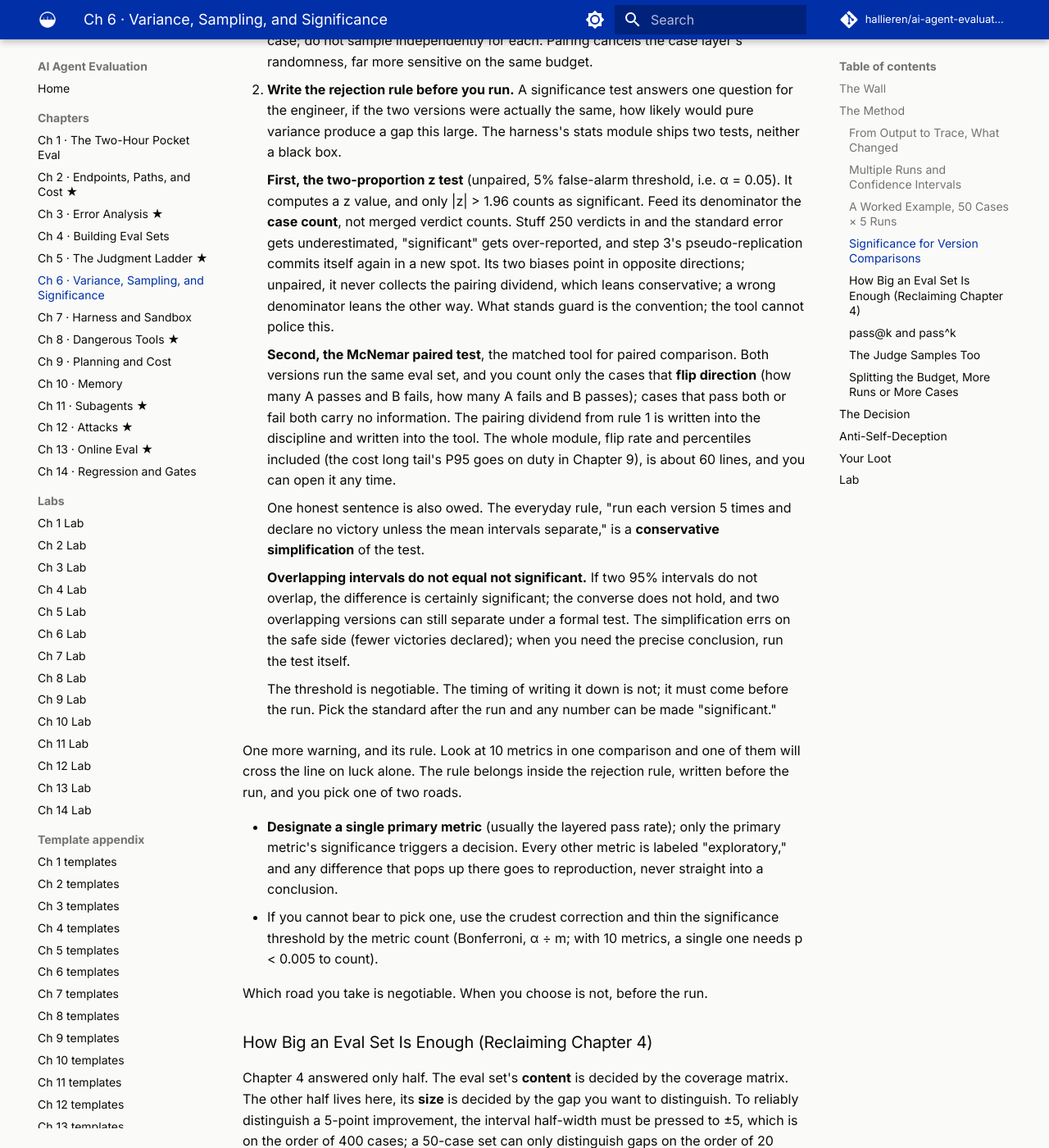
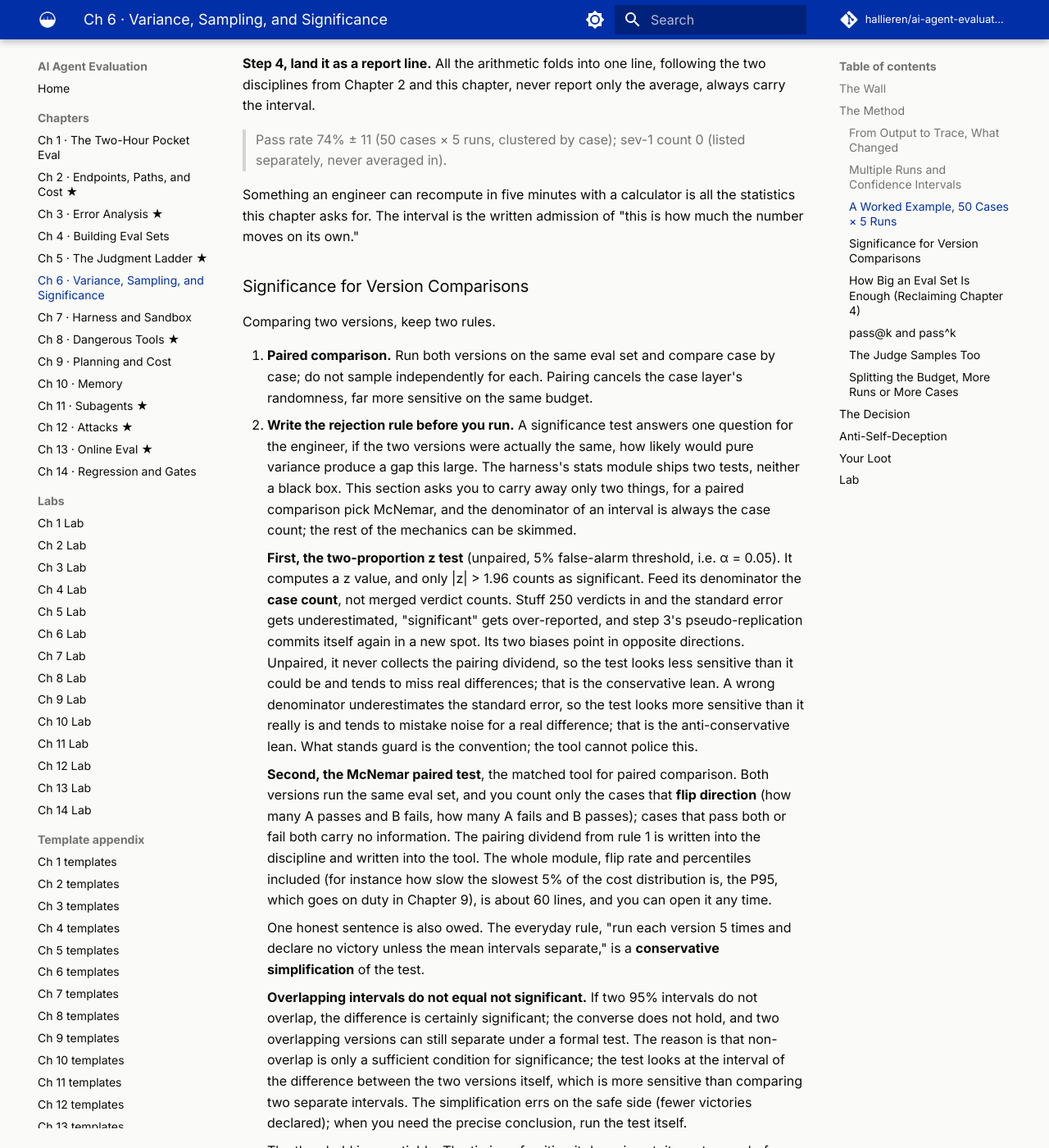
Before and after one commit to hallieren/ai-agent-evaluation, an MkDocs documentation site: the page built from docs/chapters/ch06-variance.md, in a window 1280 px wide and 1400 px high, scrolled down 4590 px. Shown: the whole window at 82% size. Built offline with MkDocs 1.6.1 and Material for MkDocs 9.7.7, drawn with Linux system fonts in a browser that asks for light colours; comment, search, counter and statistics services are not loaded; some of the changed text lies outside the part shown.

Commit message:
ch06: state the worked example's result up front, split the variance arithmetic into steps, explain interval, n-1, overlap, and the z test's two biases, add flip-rate and pass@k mnemonics

```diff
--- a/docs/chapters/ch06-variance.md
+++ b/docs/chapters/ch06-variance.md
@@ -5,7 +5,7 @@
 
 ## The Wall
 
-By the end of Chapter 5, the team owned for the first time the ability to change a version, run the set, and read a number. What should be assertions were assertions, the judges that should judge were calibrated, and a full pass over the eval set went from an evening of hand labeling to a dozen-odd minutes. Then that ability immediately deceived everyone.
+By the end of Chapter 5, the team owned for the first time the ability to change a version, run the set, and read a number. Everything that could be an assertion was one, every judge that needed calibrating had been calibrated, and a full pass over the eval set went from an evening of hand labeling to a dozen-odd minutes. Then that ability immediately deceived everyone.
 
 Someone gave Mini's system prompt a careful rewrite, ran the set once, and the pass rate went from 74% to 79%. Five percentage points, in black and white. The group chat started celebrating, and the change merged the same day. The next day someone else reran the eval set for an unrelated reason. 73%.
 
@@ -19,7 +19,7 @@
 
 In a single-turn application, one case is one sample. One input, one output, non-determinism acts once. Run it twice and the differences usually stay at the wording level; verdict flips are the minority.
 
-Agents move this to another order of magnitude, **non-deterministic + multi-step**. Every step is a sample, the previous step's output is the next step's input, and variance compounds along the trace. A small fork at step 3, one extra order lookup, or a different reading of what the customer said, is two different worlds by step 12. One trace hands off to a human per policy; the other makes an unauthorized commitment. The same case's verdict flipping between `pass` and `unsafe` is a normal condition in this regime; do not file it as a bug. Normal means it will happen, not that it is acceptable; how such cases get settled is exactly the bill the flip rate computes later in this chapter.
+Agents move this to another order of magnitude, **non-deterministic + multi-step**. Every step is a sample, the previous step's output is the next step's input, and variance compounds along the trace, every extra step stacks the randomness of the steps before it onto itself, and the deviation grows the farther you go. A small fork at step 3, one extra order lookup, or a different reading of what the customer said, is two different worlds by step 12. One trace hands off to a human per policy; the other makes an unauthorized commitment. The same case's verdict flipping between `pass` and `unsafe` is a normal condition in this regime; do not file it as a bug. Normal means it will happen, not that it is acceptable; how such cases get settled is exactly the bill the flip rate (the share of cases whose verdicts disagree across repeated runs) computes later in this chapter.
 
 So an agent's numbers are **less** trustworthy than a single-turn app's, and the statistical discipline is that much less optional. A book on single-turn evaluation can put statistics in an appendix; evaluating agents, it is the fourth wall you hit.
 
@@ -27,13 +27,13 @@
 
 A single-run pass rate is one sample of the true value, and the randomness comes from two layers. The **case layer**, your eval set is a sample of reality; the **run layer**, every run of the same case is a sample of the agent's behavior distribution.
 
-The minimum discipline is to run the same version at least 5 times, report the mean and the interval, and never report a single-run point value. The interval needs no statistics package; an engineer's rough cut is enough. For a pass rate over n cases, the 95% interval's half-width is about 1/√n, roughly ±10 percentage points at 100 cases, about ±5 at 400 (worst-case rough-cut illustrative integers; the Cheat Sheet carries the derivation).
+The minimum discipline is to run the same version at least 5 times, report the mean and the interval, and never report a single-run point value. An interval says which range the true pass rate most likely falls in, and the narrower it is, the more you can trust it. The interval needs no statistics package; an engineer's rough cut is enough. For a pass rate over n cases, the 95% interval's half-width is about 1/√n, a worst-case estimate, since the error is largest when the pass rate sits nearest 50%. For reference, roughly ±10 percentage points at 100 cases, about ±5 at 400, illustrative integers, and the Cheat Sheet carries the derivation.
 
 Now look back at the wall. 74% and 79% differ by 5 points, and an eval set of this size gives intervals far wider than that, so the two numbers **cannot be told apart statistically on a set this size**. The 5 points the group chat celebrated were noise swinging upward once.
 
 ### A Worked Example, 50 Cases × 5 Runs
 
-The best way to teach two-layer variance is to walk one example from start to finish. Take a 50-case eval set (the scale of `cases/cases-50`), the same version of Mini, and run it 5 times with `--repeat 5`. Per-run pass counts below, illustrative numbers so you can follow the arithmetic; your own runs will come out different.
+The best way to teach two-layer variance is to walk one example from start to finish. The conclusion first. The report line it all lands on is "pass rate 74% ± 11 (50 cases × 5 runs, clustered by case)." To see how that line is computed, read the full derivation below; if the conclusion is all you need, skip to step 4. Take a 50-case eval set (the scale of `cases/cases-50`), the same version of Mini, and run it 5 times with `--repeat 5`. Per-run pass counts below, illustrative numbers so you can follow the arithmetic; your own runs will come out different.
 
 | Run | Passes | Pass rate |
 |---|---|---|
@@ -45,21 +45,21 @@
 
 *Table 6-1 Per-run results for 50 cases × 5 runs (illustrative).*
 
-**Step 1, the run layer first, how much the number moves between runs.** Mean = (74 + 70 + 76 + 72 + 78) ÷ 5 = 74%. The between-run standard deviation goes like this. The five deviations are 0, -4, +2, -2, +4; the sum of squares is 40; divide by 4 (sample variance divides by n−1, here 4); take the root, ≈ 3.2 percentage points. That 3.2 is the measured amplitude of "change nothing and the number moves on its own." The swing between 74% and 79% in the wall story is now quantified into a number you can cite.
+**Step 1, the run layer first, how much the number moves between runs.** Mean = (74 + 70 + 76 + 72 + 78) ÷ 5 = 74%. The between-run standard deviation uses the sample standard deviation formula, whose denominator is n−1 rather than n; in engineering practice, remembering that rule is enough, no need to derive why. The five deviations are 0, -4, +2, -2, +4; the sum of squares is 40; divide by 4; take the root, ≈ 3.2 percentage points. That 3.2 is the measured amplitude of "change nothing and the number moves on its own." The swing between 74% and 79% in the wall story is now quantified into a number you can cite.
 
-A side check while we are here. If every run **redrew 50 fresh cases**, the binomial rough cut predicts a swing of √(0.74 × 0.26 ÷ 50) ≈ 6.2 percentage points. Measured, only 3.2, about half. The reason is that the 5 runs used the **same** batch of cases, so the randomness contributed by case difficulty was held fixed, and between runs only the run layer's flip noise remains. The two layers of variance surface directly in the numbers.
+A side check while we are here. If every run **redrew 50 fresh cases**, the binomial rough cut predicts a swing of √(0.74 × 0.26 ÷ 50) ≈ 6.2 percentage points; like the 1.96 formula below, this one is applied as-is in engineering, no derivation of your own needed. Measured, only 3.2, about half. The reason is that the 5 runs used the **same** batch of cases, so the randomness contributed by case difficulty was held fixed, and between runs only the run layer's flip noise remains. The two layers of variance surface directly in the numbers.
 
-**Step 2, now the case layer, these 50 cases are themselves a sample.** A single run's 50-case pass-rate interval, rough-cut half-width 1/√50 ≈ ±14 percentage points; computed properly at p = 0.74, 1.96 × √(0.74 × 0.26 ÷ 50) ≈ ±12 (1.96 is the fixed multiplier for 95% confidence, memorize it and move on). Even if the agent were fully deterministic and all five runs identical, extrapolating "74% on these 50 cases" to "74% on this class of tasks" still carries ±12 of sampling noise.
+**Step 2, now the case layer, these 50 cases are themselves a sample.** A single run's 50-case pass-rate interval has a rough-cut half-width of 1/√50 ≈ ±14 percentage points. Computed properly at p = 0.74, 1.96 × √(0.74 × 0.26 ÷ 50) ≈ ±12, the interval tightens by two points (1.96 is the fixed multiplier for 95% confidence, memorize it and move on). Even if the agent were fully deterministic and all five runs identical, extrapolating "74% on these 50 cases" to "74% on this class of tasks" still carries ±12 of sampling noise.
 
-**Step 3, merge the two layers.** Five runs total 250 verdicts, 185 passes, 185 ÷ 250 = 74%. The temptation is in the denominator. 1/√250 ≈ ±6, half the width of the single-run ±12, precision that looks free. But ±6 smuggles in an assumption, **that the same case's 5 runs are mutually independent**. Independent, and each repetition supplies new information, and 250 counts as the effective sample size; if the same case's five runs live and die together, the 5 runs are five photocopies of one run, and the honest denominator is still 50. Real systems land between the two extremes.
+**Step 3, merge the two layers.** Five runs total 250 verdicts, 185 passes, 185 ÷ 250 = 74%. The temptation is in the denominator. 1/√250 ≈ ±6, half the width of the single-run ±12, precision that looks free. But ±6 smuggles in an assumption, **that the same case's 5 runs are mutually independent**. Independent, and each repetition supplies new information, and 250 counts as the effective sample size; if the same case's five runs live and die together, all five pass or all five fail, the 5 runs are five photocopies of one run, and the honest denominator is still 50. Real systems land between the two extremes.
 
-Where between them, you do not guess. There is an algorithm that does not lie, **cluster by case**. **Each case first folds its 5 runs into one pass rate (all five pass = 1.0, three pass and two fail = 0.6); then take the standard deviation over these 50 case means and divide by √50.** The information the repeated runs supply folds into the case means automatically, and not a bit is counted twice.
+Where between them, you do not guess. There is an algorithm that does not lie, **cluster by case** (not the clustering algorithm of machine learning, just folding one case's repeated results into a single number first). **Each case first folds its 5 runs into one pass rate (all five pass = 1.0, three pass and two fail = 0.6); then take the standard deviation over these 50 case means and divide by √50.** The information the repeated runs supply folds into the case means automatically, and not a bit is counted twice.
 
 ![Two layers of variance and clustering by case](../assets/images/two-layer-variance.svg)
 
 *Figure 6-1 Two layers of variance, and why clustering by case is the honest denominator. Read across a row (the five runs of one case) and the verdict barely moves; that is the run layer, the small between-run swing of about ±3 points. Read down the rows and case means run the whole range from 0.0 to 1.0; that is the case layer, where most of the variance lives. Cluster-by-case folds each row into a single rate first, so the 250 verdicts collapse to n = 50 and the interval lands at ±11; counting the 250 as independent would fake a ±6 the data cannot support.*
 
-Walk it through with this example's numbers (units unified to proportions, 3.2 percentage points = 0.032). Run-layer variance = between-run variance × case count = 0.032² × 50 ≈ 0.05. Subtract that from the total variance 0.74 × 0.26 ≈ 0.19, and the case layer keeps about 0.14, close to three times the run layer. The clustered standard error (the standard deviation of the mean itself, measuring how much the estimate wobbles rather than the data) ≈ 5.5 percentage points, a 95% interval of about **±11**. The tempting ±6 is not on offer. Five repeated runs pressed the interval from ±12 only to ±11; the bulk of the variance sits in the case layer, and repeated runs cannot press it.
+Walk it through with this example's numbers, units unified to proportions, 3.2 percentage points = 0.032. The logic is that the variance of a mean is the sum of the variances of its layers, so subtracting the run-layer variance from the total leaves the case-layer variance. Run-layer variance = between-run variance × case count = 0.032² × 50 ≈ 0.05. Total variance by the binomial rough cut is 0.74 × 0.26 ≈ 0.19. Take out the run layer, and the case layer keeps about 0.14, close to three times the run layer. The clustered standard error (the standard deviation of the mean itself, measuring how much the estimate wobbles rather than the data) ≈ 5.5 percentage points, a 95% interval of about **±11**. The tempting ±6 is not on offer. Five repeated runs pressed the interval from ±12 only to ±11; the bulk of the variance sits in the case layer, and repeated runs cannot press it.
 
 Reporting ±6 by treating 250 verdicts as independent samples has a name in statistics, **pseudo-replication**. An ugly name, but accurate. Report the interval half as wide and you will declare improvements twice as often. The convention is fixed from here on. For merged multi-run numbers, the denominator is the case count and the algorithm is cluster-by-case; the harness's `interval95_clustered` implements exactly that, ten lines in all. 250 appears in the cost ledger, never in the interval.
 
@@ -74,15 +74,15 @@
 Comparing two versions, keep two rules.
 
 1. **Paired comparison.** Run both versions on the same eval set and compare case by case; do not sample independently for each. Pairing cancels the case layer's randomness, far more sensitive on the same budget.
-2. **Write the rejection rule before you run.** A significance test answers one question for the engineer, if the two versions were actually the same, how likely would pure variance produce a gap this large. The harness's stats module ships two tests, neither a black box.
+2. **Write the rejection rule before you run.** A significance test answers one question for the engineer, if the two versions were actually the same, how likely would pure variance produce a gap this large. The harness's stats module ships two tests, neither a black box. This section asks you to carry away only two things, for a paired comparison pick McNemar, and the denominator of an interval is always the case count; the rest of the mechanics can be skimmed.
 
-    **First, the two-proportion z test** (unpaired, 5% false-alarm threshold, i.e. α = 0.05). It computes a z value, and only |z| > 1.96 counts as significant. Feed its denominator the **case count**, not merged verdict counts. Stuff 250 verdicts in and the standard error gets underestimated, "significant" gets over-reported, and step 3's pseudo-replication commits itself again in a new spot. Its two biases point in opposite directions; unpaired, it never collects the pairing dividend, which leans conservative; a wrong denominator leans the other way. What stands guard is the convention; the tool cannot police this.
+    **First, the two-proportion z test** (unpaired, 5% false-alarm threshold, i.e. α = 0.05). It computes a z value, and only |z| > 1.96 counts as significant. Feed its denominator the **case count**, not merged verdict counts. Stuff 250 verdicts in and the standard error gets underestimated, "significant" gets over-reported, and step 3's pseudo-replication commits itself again in a new spot. Its two biases point in opposite directions. Unpaired, it never collects the pairing dividend, so the test looks less sensitive than it could be and tends to miss real differences; that is the conservative lean. A wrong denominator underestimates the standard error, so the test looks more sensitive than it really is and tends to mistake noise for a real difference; that is the anti-conservative lean. What stands guard is the convention; the tool cannot police this.
 
-    **Second, the McNemar paired test**, the matched tool for paired comparison. Both versions run the same eval set, and you count only the cases that **flip direction** (how many A passes and B fails, how many A fails and B passes); cases that pass both or fail both carry no information. The pairing dividend from rule 1 is written into the discipline and written into the tool. The whole module, flip rate and percentiles included (the cost long tail's P95 goes on duty in Chapter 9), is about 60 lines, and you can open it any time.
+    **Second, the McNemar paired test**, the matched tool for paired comparison. Both versions run the same eval set, and you count only the cases that **flip direction** (how many A passes and B fails, how many A fails and B passes); cases that pass both or fail both carry no information. The pairing dividend from rule 1 is written into the discipline and written into the tool. The whole module, flip rate and percentiles included (for instance how slow the slowest 5% of the cost distribution is, the P95, which goes on duty in Chapter 9), is about 60 lines, and you can open it any time.
 
     One honest sentence is also owed. The everyday rule, "run each version 5 times and declare no victory unless the mean intervals separate," is a **conservative simplification** of the test.
 
-    **Overlapping intervals do not equal not significant.** If two 95% intervals do not overlap, the difference is certainly significant; the converse does not hold, and two overlapping versions can still separate under a formal test. The simplification errs on the safe side (fewer victories declared); when you need the precise conclusion, run the test itself.
+    **Overlapping intervals do not equal not significant.** If two 95% intervals do not overlap, the difference is certainly significant; the converse does not hold, and two overlapping versions can still separate under a formal test. The reason is that non-overlap is only a sufficient condition for significance; the test looks at the interval of the difference between the two versions itself, which is more sensitive than comparing two separate intervals. The simplification errs on the safe side (fewer victories declared); when you need the precise conclusion, run the test itself.
 
     The threshold is negotiable. The timing of writing it down is not; it must come before the run. Pick the standard after the run and any number can be made "significant."
 
@@ -99,11 +99,11 @@
 
 If you cannot afford 400 cases, two roads. Paired comparison plus multiple runs presses the distinguishable gap smaller; or admit that your eval set can only answer coarse questions and leave the fine ones until you have volume.
 
-While we are at it, the full reach of this ruler. 1/√n governs everything that arrives in the shape of a proportion, not just pass rates. Chapter 5's alignment-set disagreement rates by layer (when the sev-1 layer's denominator is 4, a 0.25 is a direction, not a scale), flip rates, any layered statistic, all the same; with the denominator short of three digits, the reading carries ±10-plus points of built-in wobble. See a proportion with no denominator attached, ask for the denominator first, then decide how much to believe. One thing stays out of this ledger, **sev-1 does not belong to statistics**. One wrongful refund is one incident; it must not be diluted into "a 2% failure rate." sev-1 is counted in its own column and never averaged in, Chapter 2's discipline, and here it is immune to every interval discussion.
+While we are at it, the full reach of this ruler. 1/√n governs everything that arrives in the shape of a proportion, not just pass rates. Chapter 5's alignment-set disagreement rates by layer (a sev layer that matched only 4 cases yields a 0.25 that is a direction, not a scale), flip rates, any layered statistic, all the same; with the denominator short of three digits, the reading carries ±10-plus points of built-in wobble. See a proportion with no denominator attached, ask for the denominator first, then decide how much to believe. One thing stays out of this ledger, **sev-1 does not belong to statistics**. One wrongful refund is one incident; it must not be diluted into "a 2% failure rate." sev-1 is counted in its own column and never averaged in, Chapter 2's discipline, and here it is immune to every interval discussion.
 
 ### pass@k and pass^k
 
-Run the same case k times. **pass@k** is at least one success; **pass^k** is success every single time. The two metrics tell entirely different stories.
+Run the same case k times. **pass@k** is at least one success; **pass^k** is success every single time. A mnemonic, @ means at least once, one success in k is enough; ^ means every time, like a product, every run has to succeed. The two metrics tell entirely different stories.
 
 pass@k fits scenarios with a human backstop, candidates generated, retries allowed, failure cheap. A customer-facing agent has no such luxury. The customer does not run you 5 times and pick the best; what they get is one random draw from your behavior distribution, and every draw counts.
 
@@ -115,7 +115,7 @@
 
 *Figure 6-2 The same single-run 90% can produce pass⁵ ≈ 59% or ≈ 90%, and the shape of the failure decides which. On the left, failures behave like a coin: each run independently fails about 10%, the failures scatter across cases, and five clean runs in a row is 0.9⁵ ≈ 59%. On the right, failures behave like fixed hard cases: the same 10% fails every run while the easy 90% passes every run, so five fully correct runs is ≈ 90%. Both panels carry the identical single-run pass rate; only the flip rate tells you which one your agent is, so measure it rather than assume.*
 
-The **flip rate** exists for exactly this. Run the same case 5 times; the share of cases whose verdicts disagree measures directly how much "coin" is in your failures. An agent with a high flip rate fails like a coin, and any mean you report is a report on luck. An agent with a low flip rate and failures nailed to fixed cases gives you a stable mean, but every one of those hard cases deserves to go back to Chapter 3 for case-by-case coding. They are defects, not noise to throw away.
+The **flip rate** exists for exactly this. Run the same case 5 times; the share of cases whose verdicts disagree measures directly how much "coin" is in your failures. An agent with a high flip rate fails like a coin, and any mean you report is a report on luck. An agent with a low flip rate and failures nailed to fixed cases gives you a stable mean, but every one of those hard cases deserves to go back to Chapter 3 for case-by-case coding (labeling and classifying the failure, not writing code). They are defects, not noise to throw away.
 
 The flip-rate algorithm is visible at a glance in the data. Back to the 50 × 5 example, lay out three cases' per-run verdicts.
 
@@ -145,7 +145,12 @@
 - **Low flip rate, but you do not trust the eval set to represent reality** → the variance is in the case layer, add cases.
 - **The goal is comparing two versions** → pairing plus added runs pays better; **the goal is estimating the true level** → added cases pay better.
 
-Run the account once (illustrative). A budget of 250 runs, two ways to spend it, 50 cases × 5 runs, or 250 cases × 1 run. The second's interval is a clean 1/√250 ≈ ±6; information from new cases never trades at a discount. The first's interval floats between ±6 and ±12 (this example's cluster-by-case lands at ±11, nearly touching ±12), and the discount rate is set by the flip rate; of the information repeated runs buy, only the part where cases actually flip is new. Then why buy repeated runs at all? They buy two things added cases cannot, the flip-rate number itself (250 cases × 1 run cannot compute any flip rate), and the evidence for the product defect called poor reproducibility. That is the arithmetic behind the allocation principle. Estimating the level, information efficiency sides with adding cases; diagnosing stability or comparing versions, only added runs give the answer.
+Run the account once (illustrative). A budget of 250 runs, two ways to spend it.
+
+- **250 cases × 1 run**, the interval is a clean 1/√250 ≈ ±6, information from new cases never trades at a discount, but no flip rate can be computed at all.
+- **50 cases × 5 runs**, the interval floats between ±6 and ±12; this example's cluster-by-case lands at ±11, nearly touching ±12. The discount rate is set by the flip rate; of the information repeated runs buy, only the part where cases actually flip is new.
+
+Then why buy repeated runs at all? They buy two things added cases cannot, the flip-rate number itself, and the evidence for the product defect called poor reproducibility. That is the arithmetic behind the allocation principle. Estimating the level, information efficiency sides with adding cases; diagnosing stability or comparing versions, only added runs give the answer.
 
 ## The Decision
 
```
